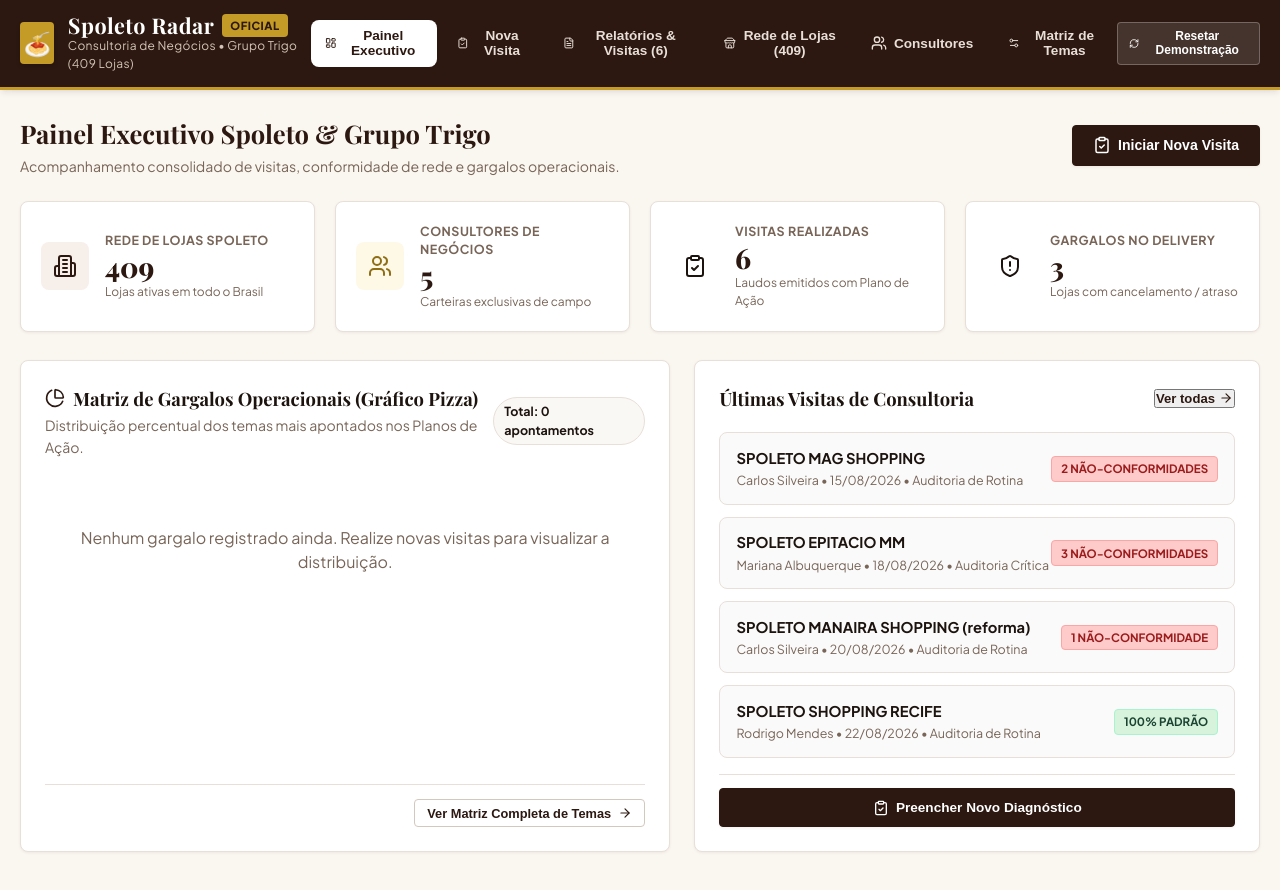
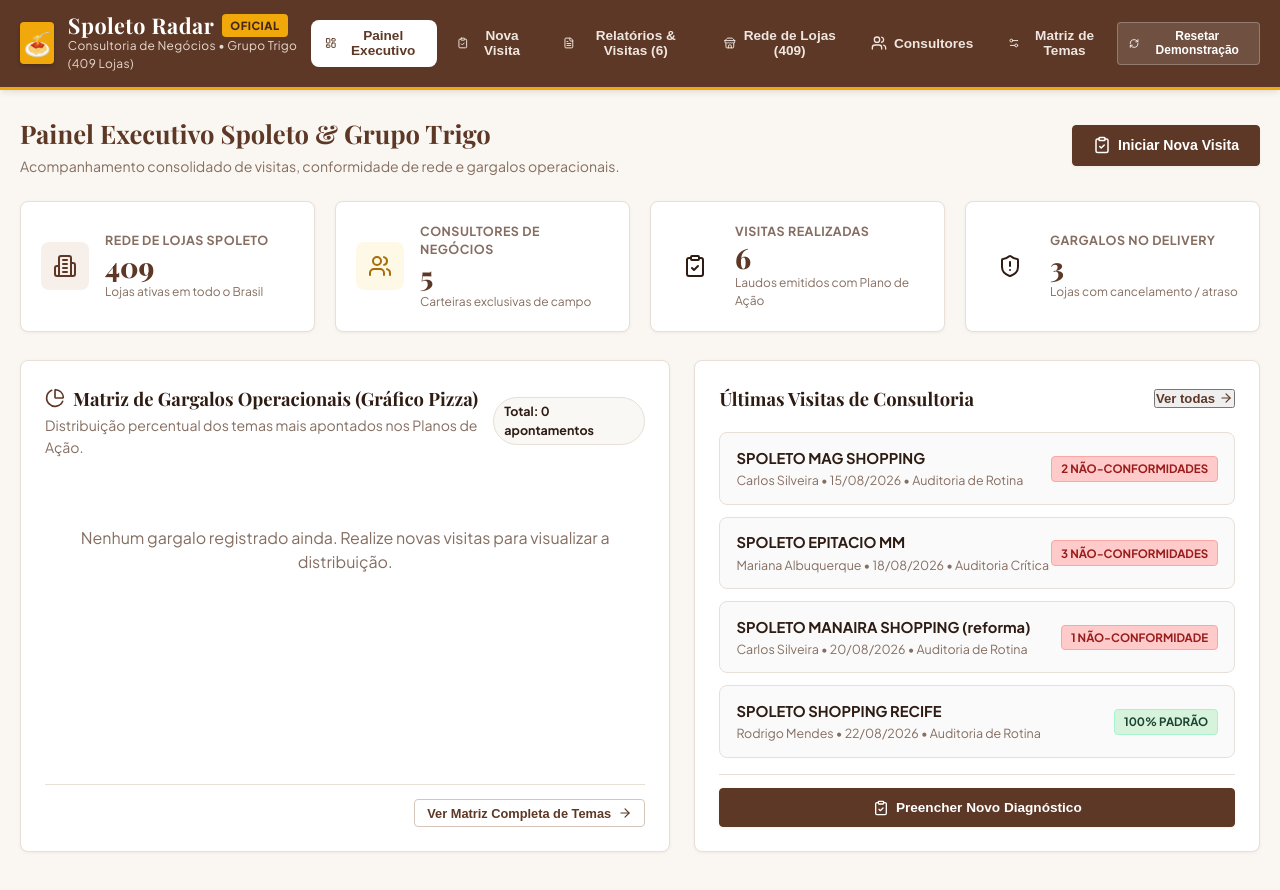
Before and after one commit to lhukas-porto/spoleto-radar, a React (Vite) app: page / in a window 1280 px wide. Shown: the top 890 px of the page. Built offline with nearby package versions, Linux system fonts and the light colour scheme; a web font is replaced by a local one.

Commit message:
style: apply Spoleto real facade chocolate brown (#5D3826) and warm sand travertine background

```diff
--- a/src/components/VisitReportModal.jsx
+++ b/src/components/VisitReportModal.jsx
@@ -339,8 +339,8 @@
             ========================================================================= */}
         <div ref={reportRef} style={{ background: '#FFFFFF', padding: '1rem' }}>
           {/* Printable Report Header */}
-          <div style={{ textAlign: 'center', marginBottom: '1.5rem', borderBottom: '2px solid #2C1810', paddingBottom: '1rem' }}>
-            <h1 style={{ fontSize: '1.75rem', fontWeight: 800, color: '#2C1810', letterSpacing: '1px', textTransform: 'uppercase', marginBottom: '0.25rem' }}>
+          <div style={{ textAlign: 'center', marginBottom: '1.5rem', borderBottom: '2px solid #5D3826', paddingBottom: '1rem' }}>
+            <h1 style={{ fontSize: '1.75rem', fontWeight: 800, color: '#5D3826', letterSpacing: '1px', textTransform: 'uppercase', marginBottom: '0.25rem' }}>
               PLANO DE AÇÃO
             </h1>
             <p style={{ fontSize: '0.85rem', fontStyle: 'italic', color: '#334155' }}>
@@ -376,16 +376,16 @@
                 <strong>Parabéns! Nenhuma não-conformidade identificada nesta visita.</strong>
               </div>
             ) : (
-              <div className="table-responsive" style={{ border: '1px solid #2C1810', borderRadius: '4px', overflow: 'hidden' }}>
+              <div className="table-responsive" style={{ border: '1px solid #5D3826', borderRadius: '4px', overflow: 'hidden' }}>
                 <table style={{ width: '100%', borderCollapse: 'collapse', fontSize: '0.82rem', textAlign: 'left' }}>
                   <thead>
-                    <tr style={{ background: '#2C1810', color: '#FFFFFF', textAlign: 'center' }}>
-                      <th style={{ padding: '0.6rem 0.5rem', borderRight: '1px solid #5C3A28', width: '70px' }}>Data</th>
-                      <th style={{ padding: '0.6rem 0.5rem', borderRight: '1px solid #5C3A28', width: '130px' }}>Tema / Causa</th>
-                      <th style={{ padding: '0.6rem 0.75rem', borderRight: '1px solid #5C3A28' }}>Ação</th>
-                      <th style={{ padding: '0.6rem 0.5rem', borderRight: '1px solid #5C3A28', width: '110px' }}>Quem</th>
-                      <th style={{ padding: '0.6rem 0.5rem', borderRight: '1px solid #5C3A28', width: '110px' }}>Status</th>
-                      <th style={{ padding: '0.6rem 0.5rem', borderRight: '1px solid #5C3A28', width: '85px' }}>Prazo</th>
+                    <tr style={{ background: '#5D3826', color: '#FFFFFF', textAlign: 'center' }}>
+                      <th style={{ padding: '0.6rem 0.5rem', borderRight: '1px solid #7E5038', width: '70px' }}>Data</th>
+                      <th style={{ padding: '0.6rem 0.5rem', borderRight: '1px solid #7E5038', width: '130px' }}>Tema / Causa</th>
+                      <th style={{ padding: '0.6rem 0.75rem', borderRight: '1px solid #7E5038' }}>Ação</th>
+                      <th style={{ padding: '0.6rem 0.5rem', borderRight: '1px solid #7E5038', width: '110px' }}>Quem</th>
+                      <th style={{ padding: '0.6rem 0.5rem', borderRight: '1px solid #7E5038', width: '110px' }}>Status</th>
+                      <th style={{ padding: '0.6rem 0.5rem', borderRight: '1px solid #7E5038', width: '85px' }}>Prazo</th>
                       <th style={{ padding: '0.6rem 0.75rem' }}>Observação</th>
                     </tr>
                   </thead>
@@ -446,7 +446,7 @@
           {/* Parecer do Consultor */}
           {visit.generalNotes && (
             <div style={{ marginBottom: '1.5rem' }}>
-              <h3 style={{ fontSize: '0.9rem', fontWeight: 700, marginBottom: '0.35rem', color: '#2C1810', textTransform: 'uppercase' }}>
+              <h3 style={{ fontSize: '0.9rem', fontWeight: 700, marginBottom: '0.35rem', color: '#5D3826', textTransform: 'uppercase' }}>
                 Observações Gerais do Consultor
               </h3>
               <div style={{ background: '#F8FAFC', border: '1px solid #CBD5E1', padding: '0.8rem', borderRadius: 'var(--radius-sm)', fontSize: '0.82rem', color: '#334155', fontStyle: 'italic' }}>
--- a/src/index.css
+++ b/src/index.css
@@ -1,17 +1,18 @@
 /* =========================================================================
-   IDENTIDADE VISUAL OFICIAL - SPOLETO RADAR (MARROM ESPRESSO & TONS QUENTES)
+   IDENTIDADE VISUAL OFICIAL - FACHADA REAL SPOLETO (MARROM CHOCOLATE / MOCHA)
    ========================================================================= */
 
 :root {
-  /* Marrom Predominante Spoleto / Grupo Trigo */
-  --primary-brown: #2C1810;        /* Marrom Café Espresso Escuro */
-  --primary-brown-dark: #1F100A;   /* Marrom Profundo */
-  --primary-brown-light: #F7EFE9;  /* Creme Café Suave */
-  --primary-brown-border: #D4C3B7; /* Borda Marrom Acinzentada */
+  /* Marrom Médio Oficial da Fachada Spoleto "Minha Cozinha Italiana" */
+  --primary-brown: #5D3826;        /* Marrom Chocolate / Mocha da Fachada Real */
+  --primary-brown-dark: #44271A;   /* Marrom Sombra / Hover */
+  --primary-brown-light: #F6EFEA;  /* Fundo Creme Suave */
+  --primary-brown-border: #C8AF9C; /* Borda Suave */
 
-  --accent-gold: #C59B27;          /* Dourado Oficial */
+  /* Dourado / Amarelo Gema Oficial do Logo Spoleto */
+  --accent-gold: #F1A80A;          /* Amarelo/Dourado do "O" do Spoleto */
   --accent-gold-light: #FEF9E7;
-  --accent-gold-dark: #8E6D14;
+  --accent-gold-dark: #A66D05;
 
   --spoleto-red: #C8102E;
 
@@ -25,26 +26,26 @@
   --status-concluido-bg: #D8F3DC;
   --status-concluido-text: #1B4332;
 
-  /* Neutros & Superfícies Aconchegantes */
-  --bg-app: #FAF6F0;               /* Fundo Quente Claro */
+  /* Neutros & Superfícies Aconchegantes (Tijolinho Travertino / Areia) */
+  --bg-app: #FAF7F2;               /* Areia Quente / Tijolo Travertino */
   --bg-card: #FFFFFF;
-  --bg-warm: #F5EFE6;
+  --bg-warm: #F4ECE3;
 
-  --text-main: #1C130E;            /* Texto Marrom Muito Escuro */
-  --text-secondary: #4A3B32;       /* Texto Médio */
-  --text-muted: #786558;          /* Texto Suave */
+  --text-main: #2E1C13;            /* Texto Marrom Escuro Legível */
+  --text-secondary: #543E33;       /* Texto Médio */
+  --text-muted: #856E61;          /* Texto Suave */
 
-  --border-subtle: #E8DFD8;
-  --border-strong: #D4C7BD;
+  --border-subtle: #E8DFD7;
+  --border-strong: #D6C6BA;
 
   /* Tipografia */
   --font-serif: 'Playfair Display', Georgia, serif;
   --font-sans: 'Plus Jakarta Sans', -apple-system, BlinkMacSystemFont, 'Segoe UI', Roboto, sans-serif;
 
   /* Sombras */
-  --shadow-sm: 0 1px 3px 0 rgba(44, 24, 16, 0.06);
-  --shadow-md: 0 4px 6px -1px rgba(44, 24, 16, 0.08), 0 2px 4px -2px rgba(44, 24, 16, 0.06);
-  --shadow-lg: 0 10px 15px -3px rgba(44, 24, 16, 0.12), 0 4px 6px -4px rgba(44, 24, 16, 0.06);
+  --shadow-sm: 0 1px 3px 0 rgba(93, 56, 38, 0.07);
+  --shadow-md: 0 4px 6px -1px rgba(93, 56, 38, 0.1), 0 2px 4px -2px rgba(93, 56, 38, 0.06);
+  --shadow-lg: 0 10px 15px -3px rgba(93, 56, 38, 0.14), 0 4px 6px -4px rgba(93, 56, 38, 0.08);
 
   --radius-sm: 4px;
   --radius-md: 8px;
@@ -80,7 +81,7 @@
 }
 
 /* =========================================================================
-   CABEÇALHO OFICIAL (MARROM ESPRESSO & OURO)
+   CABEÇALHO OFICIAL (MARROM FACHADA SPOLETO & OURO)
    ========================================================================= */
 .navbar {
   background: var(--primary-brown);
@@ -110,7 +111,7 @@
 
 .brand-badge {
   background: var(--accent-gold);
-  color: var(--primary-brown);
+  color: var(--primary-brown-dark);
   font-size: 0.7rem;
   font-weight: 800;
   padding: 0.2rem 0.5rem;
@@ -129,7 +130,7 @@
 .brand-subtitle {
   font-family: var(--font-sans);
   font-size: 0.75rem;
-  color: #D4C3B7;
+  color: #E8D9CE;
   letter-spacing: 0.3px;
 }
 
@@ -141,7 +142,7 @@
 .nav-tab {
   background: transparent;
   border: none;
-  color: #E8DFD8;
+  color: #EFE6DF;
   font-size: 0.85rem;
   font-weight: 600;
   padding: 0.55rem 0.9rem;
@@ -154,7 +155,7 @@
 }
 
 .nav-tab:hover {
-  background: rgba(255, 255, 255, 0.12);
+  background: rgba(255, 255, 255, 0.15);
   color: #FFFFFF;
 }
 
@@ -342,7 +343,7 @@
 input:focus, select:focus, textarea:focus {
   outline: none;
   border-color: var(--primary-brown);
-  box-shadow: 0 0 0 3px rgba(44, 24, 16, 0.12);
+  box-shadow: 0 0 0 3px rgba(93, 56, 38, 0.14);
 }
 
 .form-help {
@@ -351,7 +352,7 @@
 }
 
 /* =========================================================================
-   TABELA OFICIAL (MARROM & STATUS PASTEL)
+   TABELA OFICIAL (MARROM FACHADA & STATUS PASTEL)
    ========================================================================= */
 .spoleto-table-container {
   border: 1px solid var(--primary-brown);
@@ -374,7 +375,7 @@
   letter-spacing: 0.5px;
   padding: 0.65rem 0.75rem;
   text-align: center;
-  border-right: 1px solid #5C3A28;
+  border-right: 1px solid #7E5038;
 }
 
 .spoleto-table td {
@@ -456,7 +457,7 @@
   left: 0;
   right: 0;
   bottom: 0;
-  background-color: rgba(44, 24, 16, 0.65);
+  background-color: rgba(93, 56, 38, 0.65);
   backdrop-filter: blur(3px);
   display: flex;
   align-items: center;
```
